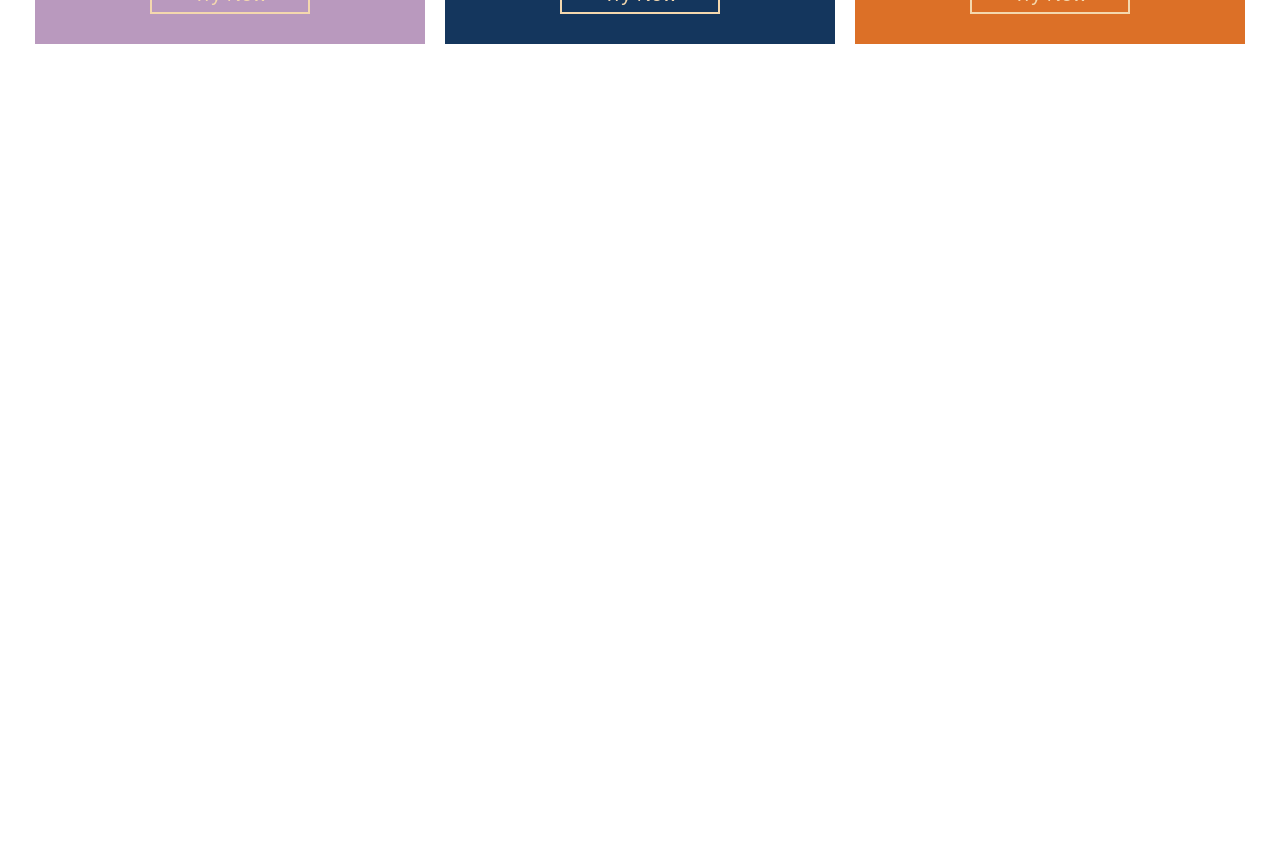
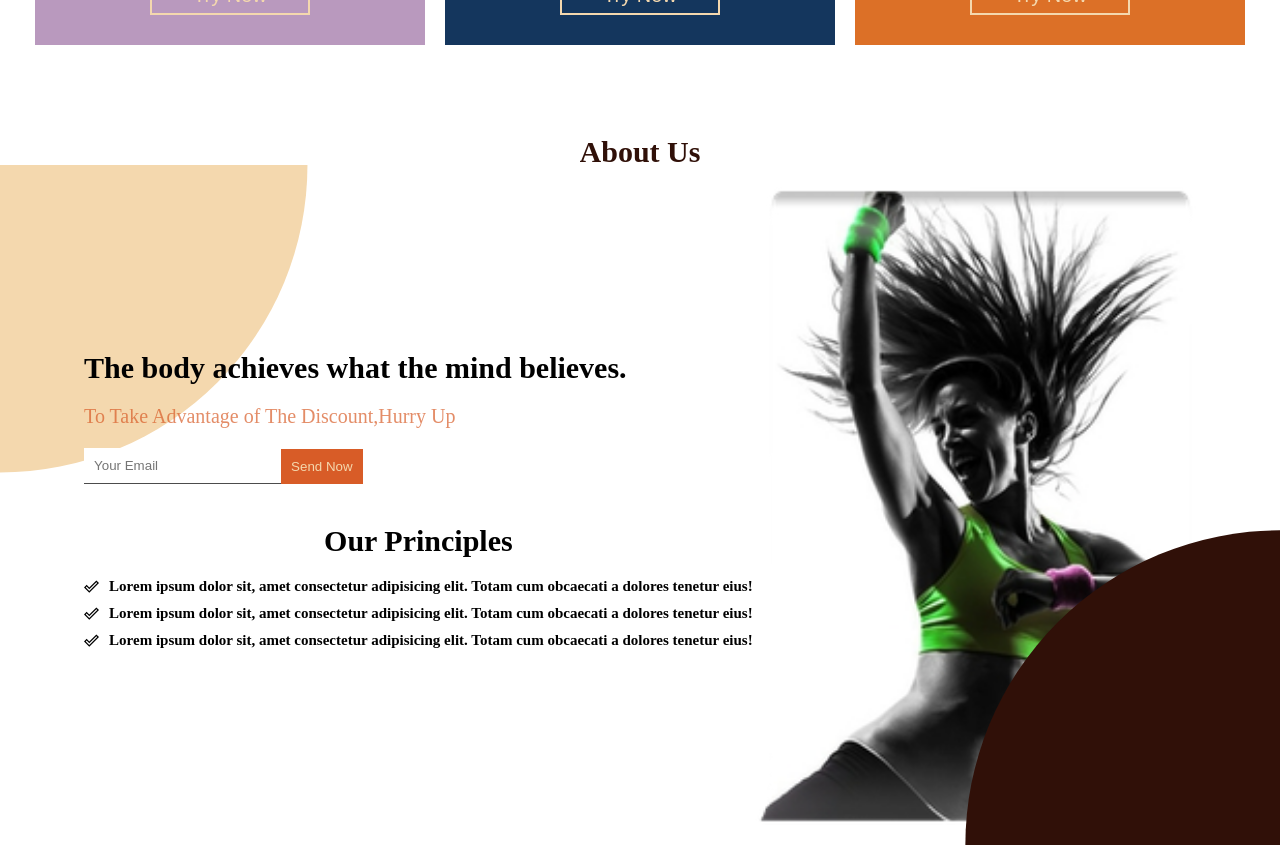
Before and after one commit to greatAlhazen/react-landing-page, a React (Create React App) app: page / in a window 1280 px wide. Shown: the part 1180-2025 px from the top of the page. Before the commit the page ends 1274 px from the top, so only its background shows below. Built offline with nearby package versions, Linux system fonts and the light colour scheme.

Commit message:
create about section

```diff
--- a/public/index.html
+++ b/public/index.html
@@ -23,6 +23,10 @@
       font-size:62.5%;
     }
 
+    body{
+      overflow-x: hidden;
+    }
+
     @media (max-width:768px) {
       html{
         font-size:55%;
--- a/src/App.jsx
+++ b/src/App.jsx
@@ -1,6 +1,7 @@
 import Navbar from './components/Navbar';
 import Home from './components/Home';
 import Services from './components/Services';
+import About from './components/About';
 
 
 const App = () => {
@@ -9,6 +10,7 @@ const App = () => {
     <Navbar/>
     <Home/>
     <Services/>
+    <About/>
     </>
   );
 };
--- /dev/null
+++ b/src/components/About.jsx
@@ -0,0 +1,169 @@
+import styled from 'styled-components';
+import DoneOutlineIcon from '@mui/icons-material/DoneOutline';
+import { mediumScreen, mobileScreen } from "../responsive";
+
+
+const Container = styled.div`
+    display:flex;
+    align-items:center;
+    justify-content:center;
+    margin-top:7rem;
+    position:relative;
+    ${mobileScreen({ display:"block" })}
+
+
+    &::before{
+        content:'';
+        position:absolute;
+        width:100%;
+        height:100%;
+        background-color:#f4d8ae;
+        clip-path: circle(30% at 0 0);
+        z-index:-1;
+    }
+
+    &::after{
+        content:'';
+        position:absolute;
+        width:100%;
+        height:100%;
+        background-color:#301008;
+        clip-path: circle(30.7% at 100% 100%);
+        ${mobileScreen({ display:"none",})}
+    }
+
+`;
+
+const Heading = styled.h1`
+    position:absolute;
+    top:-3rem;
+    left:50%;
+    transform:translateX(-50%);
+    font-size:3rem;
+    -webkit-background-clip: text;
+    color:transparent;
+    margin-bottom: 2rem;
+    transtion:.6s all;
+    background-color: #301008;
+    cursor:pointer;
+
+    &:hover{
+        background-color:#283747;
+    }
+
+`;
+
+const Wrapper = styled.div`
+    display:flex;
+    align-items:center;
+    justify-content:center;
+    padding:2rem;
+    ${mediumScreen({ flexDirection: "column" ,marginTop:'5rem'})}
+`;
+
+const Content = styled.div`
+    display:flex;
+    flex-direction:column;
+    gap:2rem;
+    ${mediumScreen({ alignItems: "center" })}
+`;
+
+const Title = styled.h1`
+    font-size:3rem;
+    ${mobileScreen({ fontSize:"2rem" })}
+`;
+
+const Desc = styled.p`
+    font-size:2rem;
+    opacity:.7;
+    color:#d85c27;
+    ${mobileScreen({ fontSize:"1.7rem" })}
+`;
+
+const Newsletter = styled.div`
+    display:flex;
+    align-items:center;
+`;
+
+const Input = styled.input`
+    border-bottom:1px solid rgba(0,0,0,.7);
+    padding:1rem;
+`;
+
+const Button = styled.button`
+    border:none;
+    outline:none;
+    padding:1rem;
+    background-color:#d85c27;
+    color:#f4d8ae;
+`;
+
+const Offers = styled.div`
+    margin-top:2rem;
+`;
+
+const OffersTitle = styled.h1`
+    font-size:3rem;
+    text-align:center;
+    margin-bottom:2rem;
+`
+
+
+const Offer  =styled.div`
+    display:flex;
+    align-items:center;
+    gap:1rem;
+    margin-bottom:1rem;
+`;
+
+const OfferDesc = styled.span`
+    font-size:1.5rem;
+    font-weight:bold;
+`;
+
+const Image = styled.img`
+    height:80vh;
+`;
+
+
+const About = () => {
+  return (
+    <Container>
+        <Heading>About Us</Heading>
+        <Wrapper>
+        <Content>
+            <Title>The body achieves what the mind believes.</Title>
+            <Desc>To Take Advantage of The Discount,Hurry Up</Desc>
+            <Newsletter>
+                <Input type="text" placeholder="Your Email"/>
+                <Button>Send Now</Button>
+            </Newsletter>
+            <Offers>
+                <OffersTitle>Our Principles</OffersTitle>
+                <Offer>
+                    <DoneOutlineIcon/>
+                    <OfferDesc>
+                        Lorem ipsum dolor sit, amet consectetur adipisicing elit. Totam cum obcaecati a dolores tenetur eius!
+                    </OfferDesc>
+                </Offer>
+                <Offer>
+                    <DoneOutlineIcon/>
+                    <OfferDesc>
+                        Lorem ipsum dolor sit, amet consectetur adipisicing elit. Totam cum obcaecati a dolores tenetur eius!
+                    </OfferDesc>
+                </Offer>
+                <Offer>
+                    <DoneOutlineIcon/>
+                    <OfferDesc>
+                        Lorem ipsum dolor sit, amet consectetur adipisicing elit. Totam cum obcaecati a dolores tenetur eius!
+                    </OfferDesc>
+                </Offer>
+            </Offers>
+        </Content>
+        <Image src="/images/aboutBack.png"/>
+        </Wrapper>
+    </Container>
+  )
+}
+
+export default About
--- a/src/components/Services.jsx
+++ b/src/components/Services.jsx
@@ -25,7 +25,6 @@ const Wrapper = styled.div`
 const Card = styled.div`
   background-color: ${(props) => props.color};
   width:33rem;
-  height:26rem;
   display:flex;
   flex-direction:column;
   align-items:center;
--- a/src/responsive.js
+++ b/src/responsive.js
@@ -41,5 +41,6 @@ export const heading = (props) =>{
   color:transparent;
   margin-bottom: 2rem;
   transtion:.6s all;
+  cursor:pointer;
   `
 }
```
Also changed, not shown: public/images/aboutBack.png (added).
